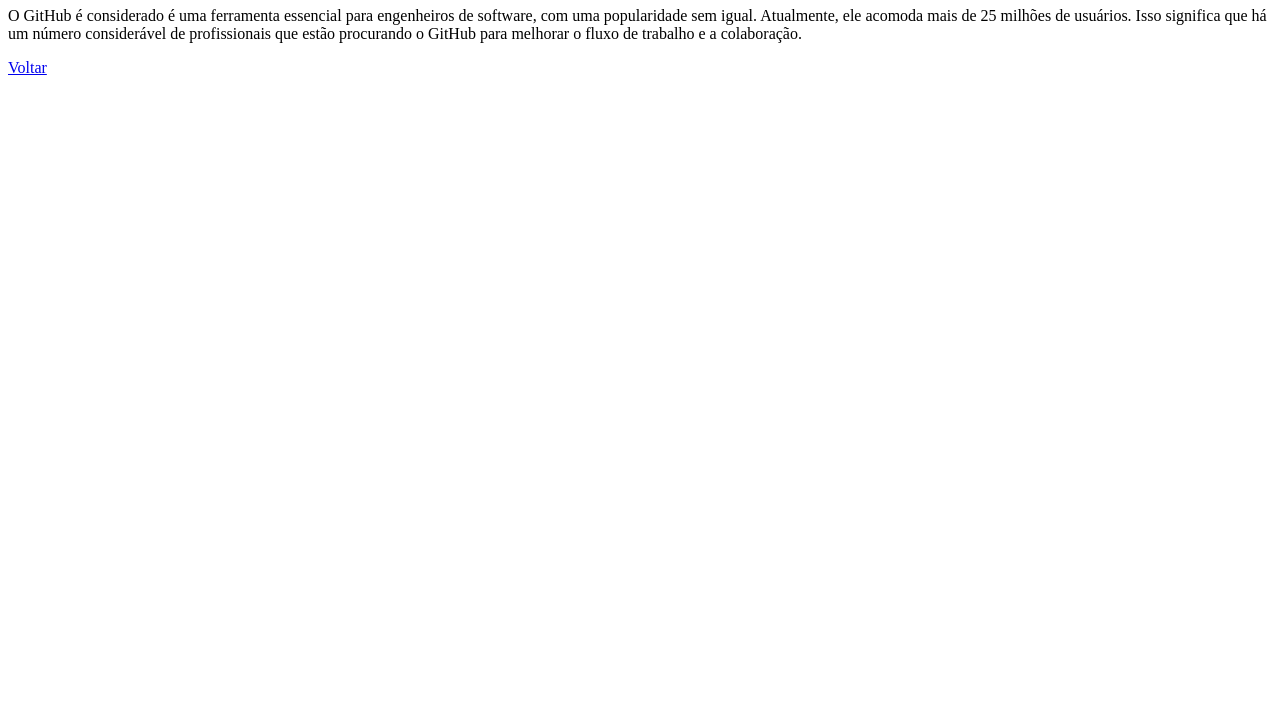
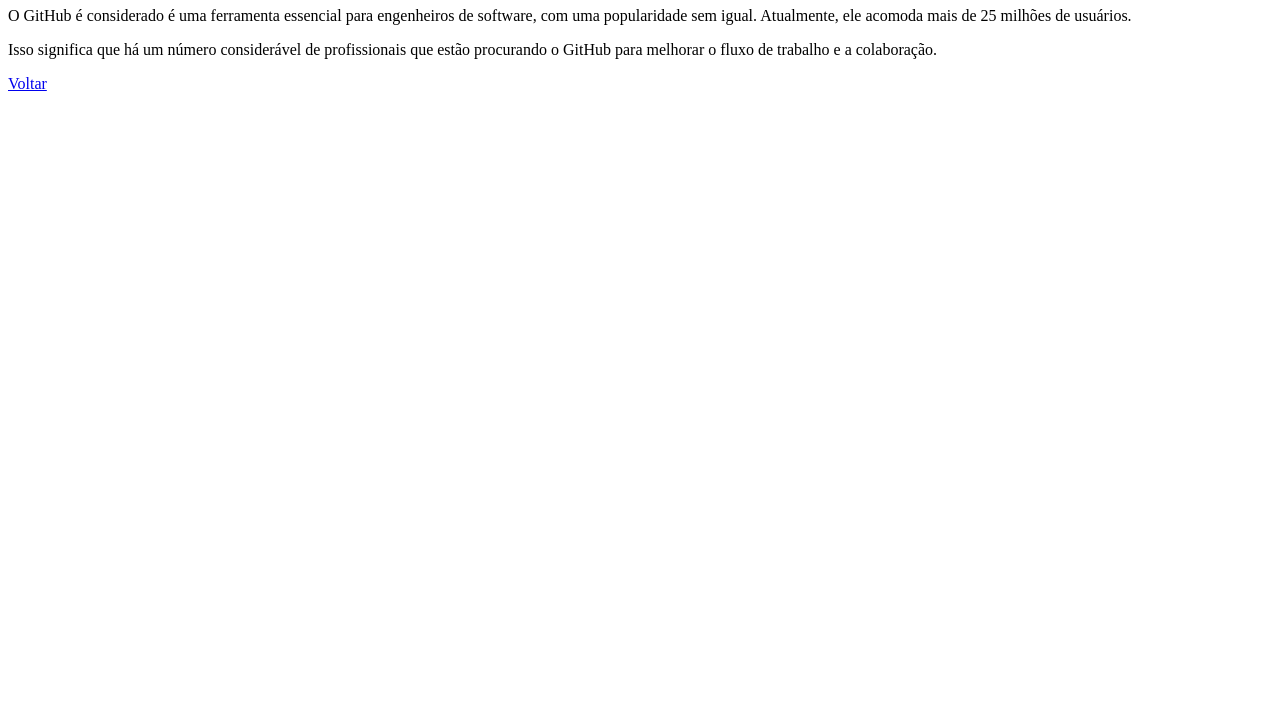
Before and after one commit to cybernise/Desenvolvimento-Webzinho, a plain HTML site: page aula-06-04/index.html in a window 1280 px wide. Shown: the part 73-800 px from the top of the page. Drawn offline with Linux system fonts and the light colour scheme.

Commit message:
Update index.html

```diff
--- a/aula-06-04/index.html
+++ b/aula-06-04/index.html
@@ -7,7 +7,8 @@
 </head>
 <body>
     <h1>Testando GitHub</h1>
-<p>O GitHub é considerado é uma ferramenta essencial para engenheiros de software, com uma popularidade sem igual. Atualmente, ele acomoda mais de 25 milhões de usuários. Isso significa que há um número considerável de profissionais que estão procurando o GitHub para melhorar o fluxo de trabalho e a colaboração.</p>
+<p>O GitHub é considerado é uma ferramenta essencial para engenheiros de software, com uma popularidade sem igual. Atualmente, ele acomoda mais de 25 milhões de usuários. </p>
+<p>Isso significa que há um número considerável de profissionais que estão procurando o GitHub para melhorar o fluxo de trabalho e a colaboração.</p>
 
 <p>
     <a href="../index.html">Voltar</a>
```
